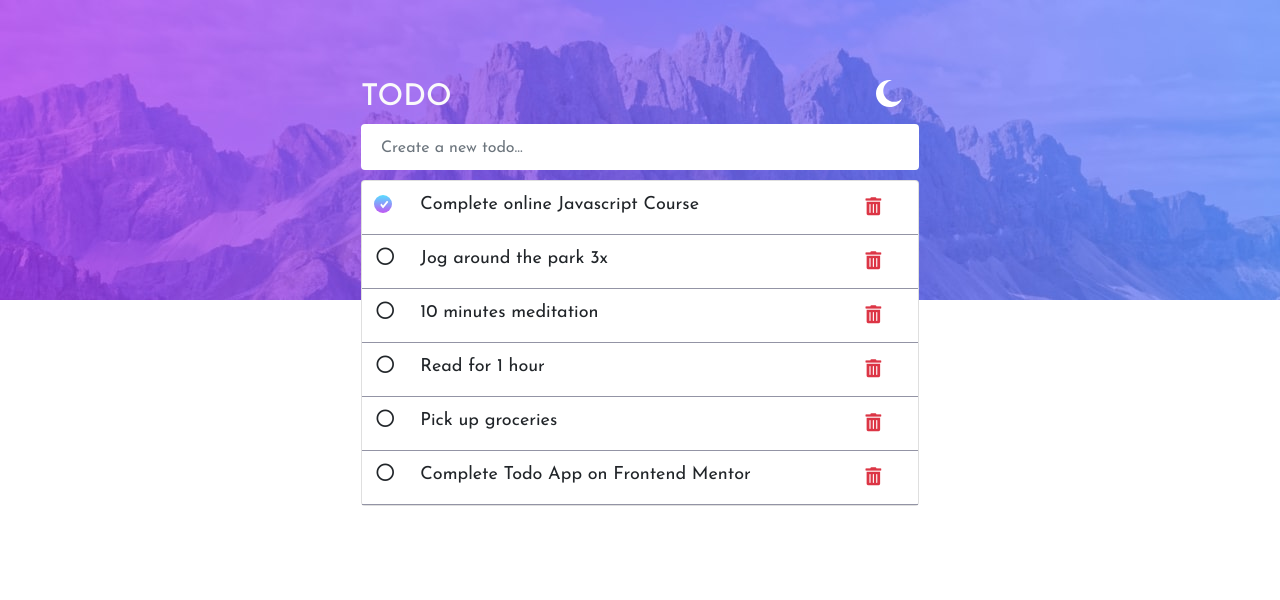
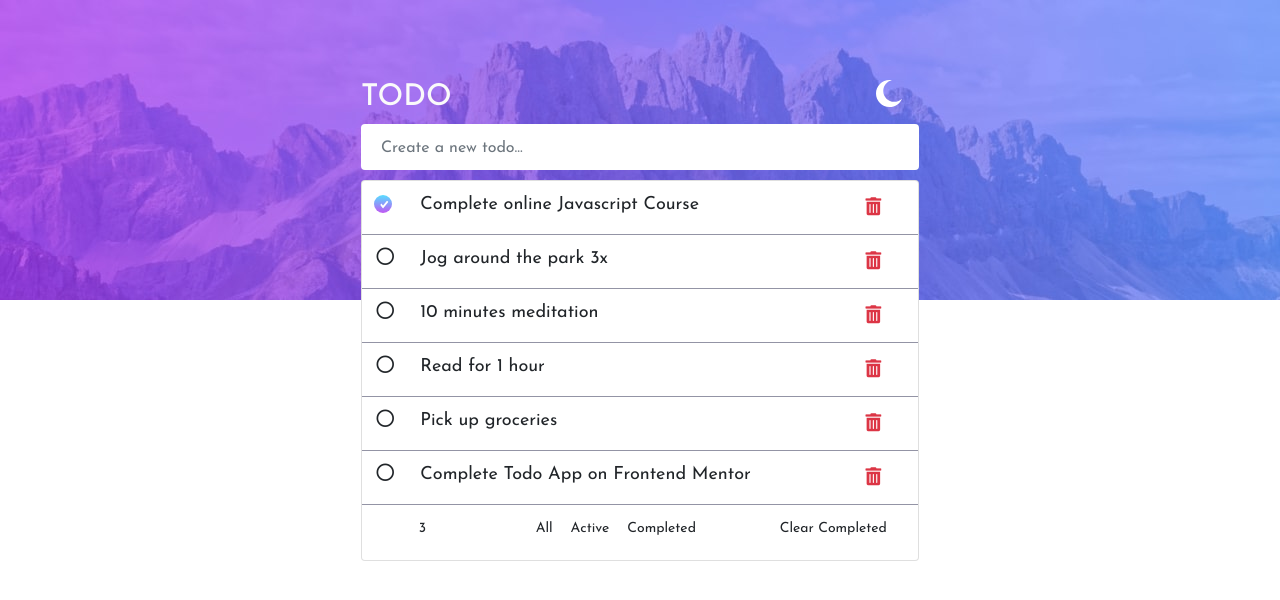
Before and after one commit to Amakoye/todo-app-main, a React (Create React App) app: page / in a window 1280 px wide. Shown: the top 600 px of the page. Built offline with nearby package versions, Linux system fonts and the light colour scheme.

Commit message:
added TodoFilter component

```diff
--- /dev/null
+++ b/src/components/TodoFilters.js
@@ -0,0 +1,26 @@
+import React from "react";
+
+const TodoFilters = () => {
+  return (
+    <div className="card-filters row  a">
+      <div className="col-md-3 text-center mt-2 ">
+        <p className="btn btn-sm">
+          {
+            //`${activeTodos.length} Items left`
+            3
+          }
+        </p>
+      </div>
+      <div className="col-md-5 text-center mt-2">
+        <p className="btn btn-sm">All</p>
+        <p className="btn btn-sm">Active</p>
+        <p className="btn btn-sm">Completed</p>
+      </div>
+      <div className="col-md-4 text-center mt-2">
+        <p className="btn btn-sm">Clear Completed</p>
+      </div>
+    </div>
+  );
+};
+
+export default TodoFilters;
--- a/src/components/Todos.js
+++ b/src/components/Todos.js
@@ -1,4 +1,5 @@
 import React from "react";
+import TodoFilters from "./TodoFilters";
 import TodoItem from "./TodoItem";
 
 const Todos = ({ todos }) => {
@@ -7,6 +8,7 @@ const Todos = ({ todos }) => {
       {todos.map((todoItem) => {
         return <TodoItem key={todoItem.title} todo={todoItem} />;
       })}
+      <TodoFilters />
     </div>
   ) : (
     <div className="card text-danger mt-5 p-3">
```
